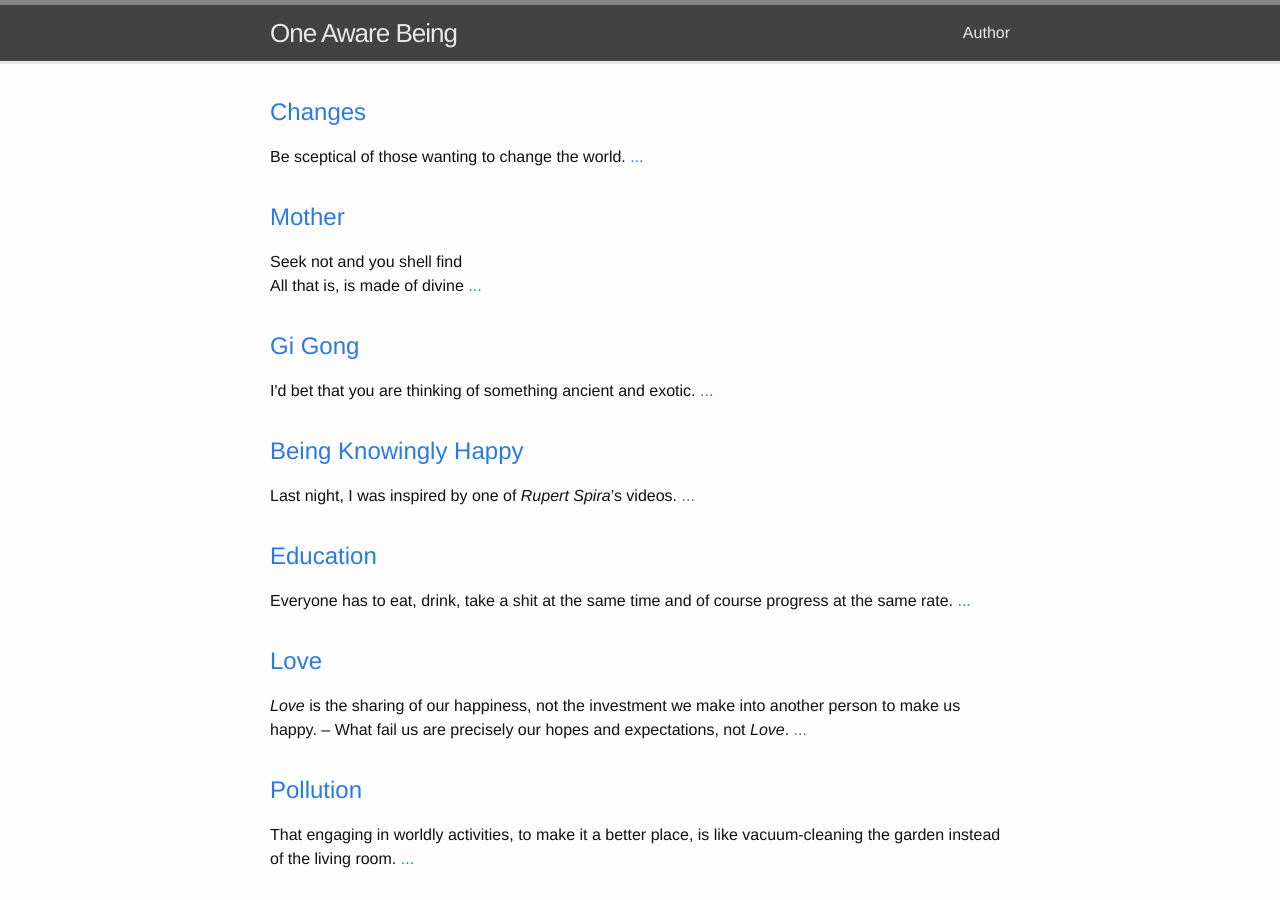
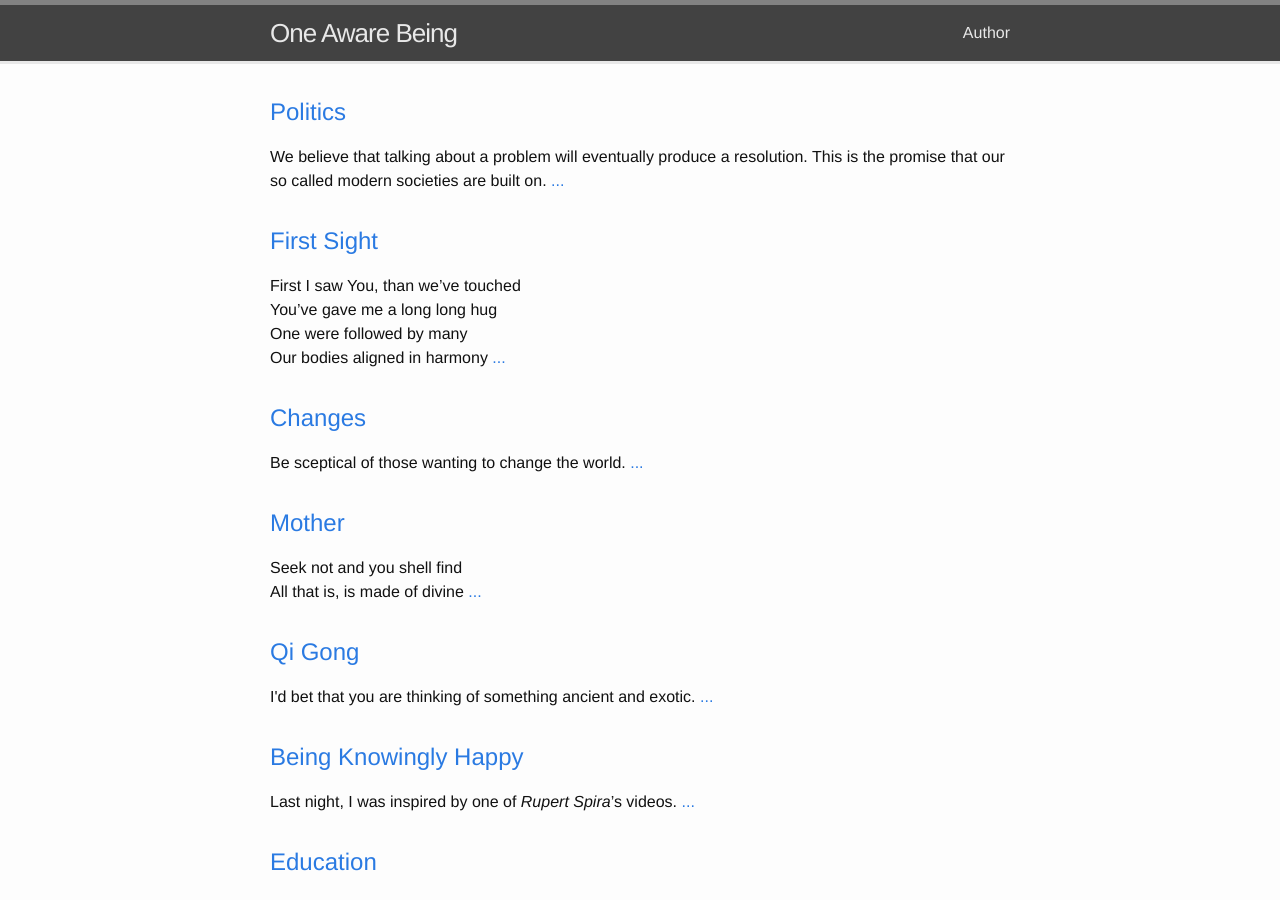
Before and after one commit to matyasmarkovics/matyasmarkovics.github.io, a Jekyll site: the page built from index.html, in a window 1280 px wide and 900 px high. Built offline with Jekyll 4.4.1, drawn with Linux system fonts in a browser that asks for light colours; some of the changed lines change nothing that is shown.

Commit message:
typo, first sight and politics

```diff
--- a/_posts/2016-03-14-qi-gong.markdown
+++ b/_posts/2016-03-14-qi-gong.markdown
@@ -1,6 +1,6 @@
 ---
 layout: post
-title:  "Gi Gong"
+title:  "Qi Gong"
 date:   2016-03-14 20:45:00 +0200
 excerpt: "I'd bet that you are thinking of something ancient and exotic."
 ---
--- /dev/null
+++ b/_posts/2016-10-09-first-sight.md
@@ -0,0 +1,19 @@
+---
+layout: post
+title:  "First Sight"
+date:   2016-10-09 00:49:00 +0200
+---
+First I saw You, than we've touched
+You've gave me a long long hug
+One were followed by many
+Our bodies aligned in harmony
+
+Tongues moved through the night
+having forgotten the passing time
+There was more then flesh and blood
+We've knew it, we just couldn't grasp
+
+What happens when we meet
+We both unknowingly disappear
+There's not a You nor a me
+Only an indivisible joy to be
--- /dev/null
+++ b/_posts/2016-10-16-politics.md
@@ -0,0 +1,38 @@
+---
+layout: post
+title:  "Politics"
+date:   2016-10-16 11:21:00 +0200
+excerpt: "We believe that talking about a problem will eventually produce a resolution. This is the promise that our so called modern societies are built on."
+---
+We believe that talking about a problem will eventually produce a resolution.
+This is the promise that our so called modern societies are built on.
+We create discussion boards with varying amounts of seriousness.
+There are company boards, city councils, parliaments and ultimately the G20.
+These are our entrusted governing bodies of our _lives_ locally and on a global scale.
+All that happens on the meetings of these bodies is talking about _changes_.
+**The _changes_ of our environment are discussed to obtain a sense of _control_.**
+_Control_ is only required on the anticipation of some dangerous event, like the Armageddon.
+The political news seem to confirm our _fears_ and appoint _hope_ as the only remedy.
+This is how we become a religious patriots of our shoebox, also known as, our country.
+
+What we fail to realise is that any word we ever say is rooted in our _beliefs_.
+We cannot actually think nor speak out of the box of our _belief_ system.
+It is not possible to be compassionate without realizing that we aren't so different after all.
+So if someone's world view is cluttered with concepts of borders or boundaries,
+they cannot possibly suggest anything remotely related to _freedom_ and _peace_.
+**_Peace_ and _freedom_ are the result of letting go of our _fear_-based need for _control_.**
+Politicians who talk about good and bad, or how You deserve more and others less
+are driven by _fear_ unconsciously and they prone to have a _control_-based leadership.
+Luckily, in small companies we start to see how dictatorship is becoming an aging paradigm
+and how openness and _transparency_ _revolutionises_ the structures we organise ourselves into.
+
+However we are able to do more then hoping for a better future.
+Just as our leaders aren't able to speak beyond their _beliefs_,
+We cannot have leaders with capabilities beyond our imagination.
+It is our _beliefs_ that, concious or not, affect our thoughts and judgements.
+**We can take _control_ by uncovering these _beliefs_ about ourselves.**
+When we realise that we're the ones _fearful_ of loosing our wealth,
+when we welcome our own _fears_ and see through them clearly,
+when our _fears_, our _beliefs_ become _transparent_ to us,
+that's when we start a meaningful _revolution_ for _freedom_.
+This is how we can find _peace_ ourselves and realise it in the world.
```
